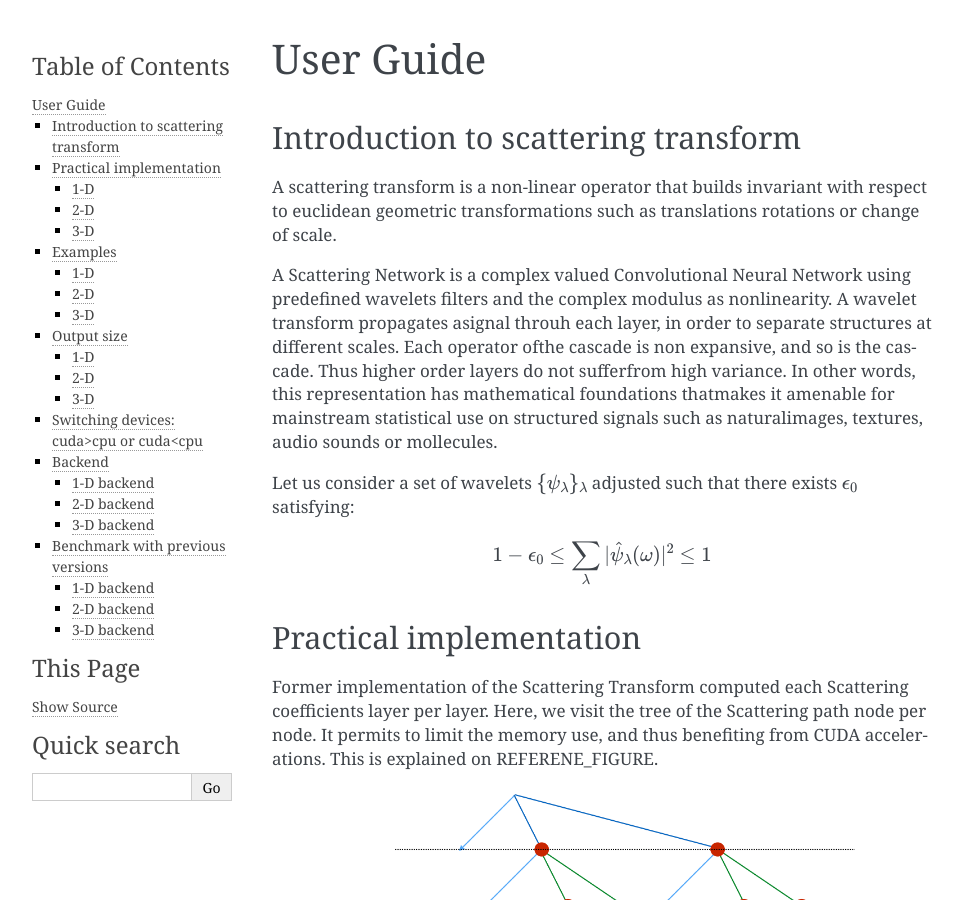
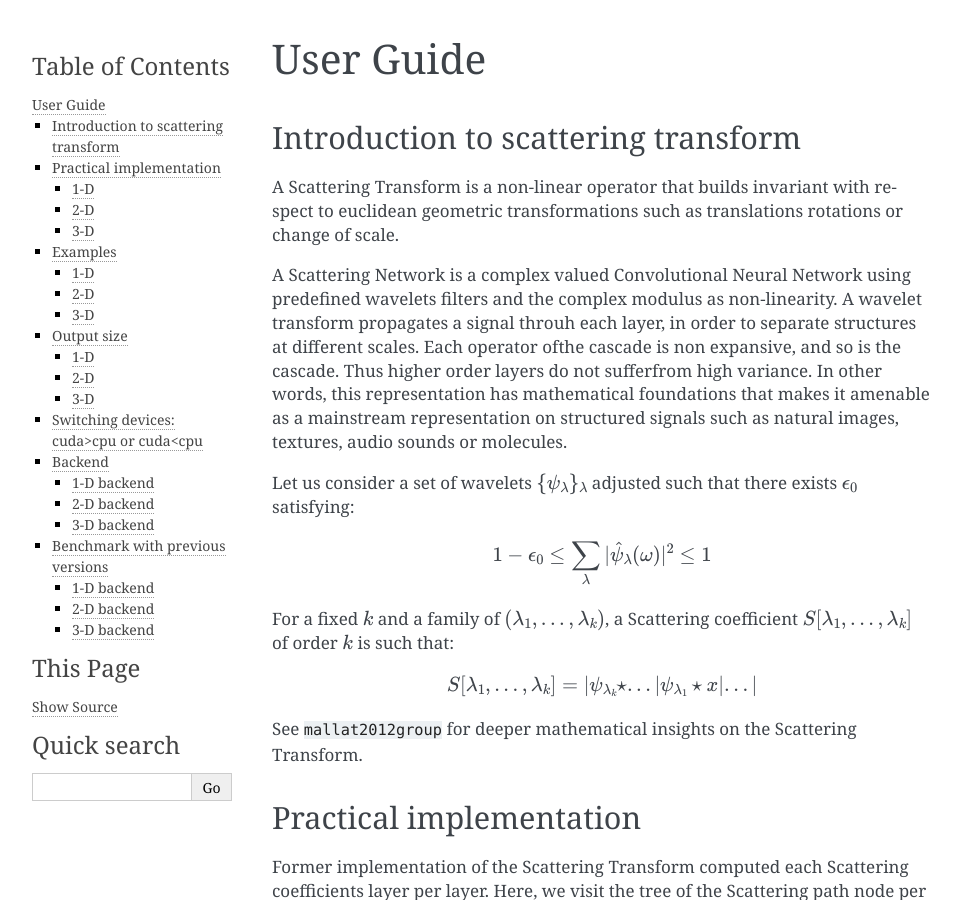
Before and after one commit to kymatio/kymatio, a Sphinx documentation site: the page built from doc/source/userguide.rst, in a window 1280 px wide and 900 px high. Shown: the whole window, without its empty margins (148-1109 px from the left). Built offline with Sphinx 7.4.7, drawn with Linux system fonts in a browser that asks for light colours; formulas are drawn with MathJax 3; cross-references to code outside the pages are shown as plain code; some of the changed text lies outside the part shown.

Commit message:
more doc

```diff
--- a/doc/source/_static/bibtex.bib
+++ b/doc/source/_static/bibtex.bib
@@ -18,3 +18,21 @@ keywords={Scattering;Wavelet transforms;Task analysis;Pipelines;Gray-scale;Hybri
 doi={10.1109/TPAMI.2018.2855738},
 ISSN={0162-8828},
 month={},}
+
+@article{mallat2012group,
+  title={Group invariant scattering},
+  author={Mallat, St{\'e}phane},
+  journal={Communications on Pure and Applied Mathematics},
+  volume={65},
+  number={10},
+  pages={1331--1398},
+  year={2012},
+  publisher={Wiley Online Library}
+}
+
+@article{anden2014scatnet,
+  title={Scatnet},
+  author={And{\'e}n, J and Sifre, L and Mallat, S and Kapoko, M and Lostanlen, V and Oyallon, E},
+  journal={Computer Software. Available: http://www. di. ens. fr/data/software/scatnet},
+  year={2014}
+}
--- a/doc/source/quickstart.rst
+++ b/doc/source/quickstart.rst
@@ -29,6 +29,12 @@ Let us visualize the output after a Scattering Transform::
     Sx = scattering(x)
     print(Sx.size())
 
+This should output::
+
+    torch.Size([1, 1, 81, 8, 8])
+
+Checkout :ref:`user-guide` for more examples of the use of the 2D Scattering Transform
+
 3-d signals
 -----------
 
--- a/doc/source/userguide.rst
+++ b/doc/source/userguide.rst
@@ -1,26 +1,36 @@
+.. _user-guide:
+
 User Guide
 **********
+
 
 Introduction to scattering transform
 ====================================
 
-A scattering transform is a non-linear operator that builds
+A Scattering Transform is a non-linear operator that builds
 invariant with respect to euclidean geometric transformations such as translations
 rotations or change of scale.
 
 A Scattering Network is a complex valued Convolutional Neural Network using predefined
-wavelets filters and the complex modulus as nonlinearity.  A wavelet transform
-propagates asignal throuh each layer, in order to separate structures at different
+wavelets filters and the complex modulus as non-linearity.  A wavelet transform
+propagates a signal throuh each layer, in order to separate structures at different
 scales.  Each operator ofthe cascade is non expansive, and so is the cascade.  Thus
 higher order layers do not sufferfrom high variance.  In other words, this
-representation has mathematical foundations thatmakes  it  amenable  for  mainstream
-statistical  use  on  structured  signals  such  as  naturalimages, textures, audio
-sounds or mollecules.
+representation has mathematical foundations that makes  it  amenable  as a  mainstream
+representation  on  structured  signals  such  as  natural images, textures, audio
+sounds or molecules.
 
 Let us consider a set of wavelets :math:`\{\psi_\lambda\}_\lambda` adjusted such that
 there exists :math:`\epsilon_0` satisfying:
 
 .. math:: 1-\epsilon_0 \leq \sum_\lambda |\hat \psi_\lambda(\omega)|^2 \leq 1
+
+For a fixed :math:`k` and a family of :math:`(\lambda_1,...,\lambda_k)`, a Scattering
+coefficient :math:`S[\lambda_1,...,\lambda_k]` of order :math:`k` is such that:
+
+.. math:: S[\lambda_1,...,\lambda_k] = |\psi_{\lambda_k} \star ...| \psi_{\lambda_1} \star x|...|
+
+See :cite:`mallat2012group` for deeper mathematical insights on the Scattering Transform.
 
 Practical implementation
 ========================
@@ -43,6 +53,10 @@ More details about our implementation can be found in SECTION_DU_DEV
 
 2-D
 ---
+
+The 2D implementation in this package  provided  outputs coefficients which
+matches exactly the one described in :cite:`anden2014scatnet`.
+
 
 3-D
 ---
```
Also changed, not shown: doc/source/developerguide.rst (+9 -3 lines).
